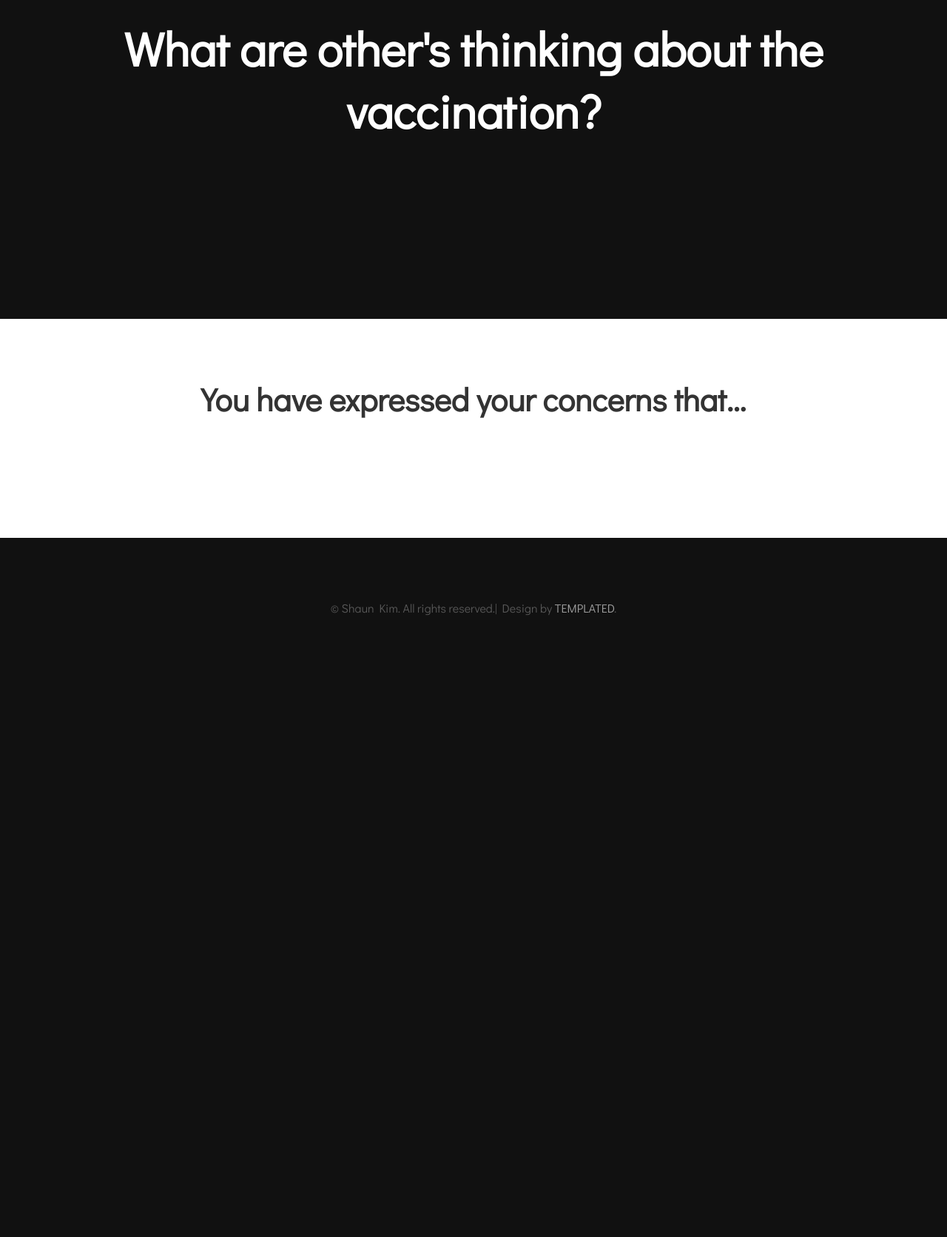
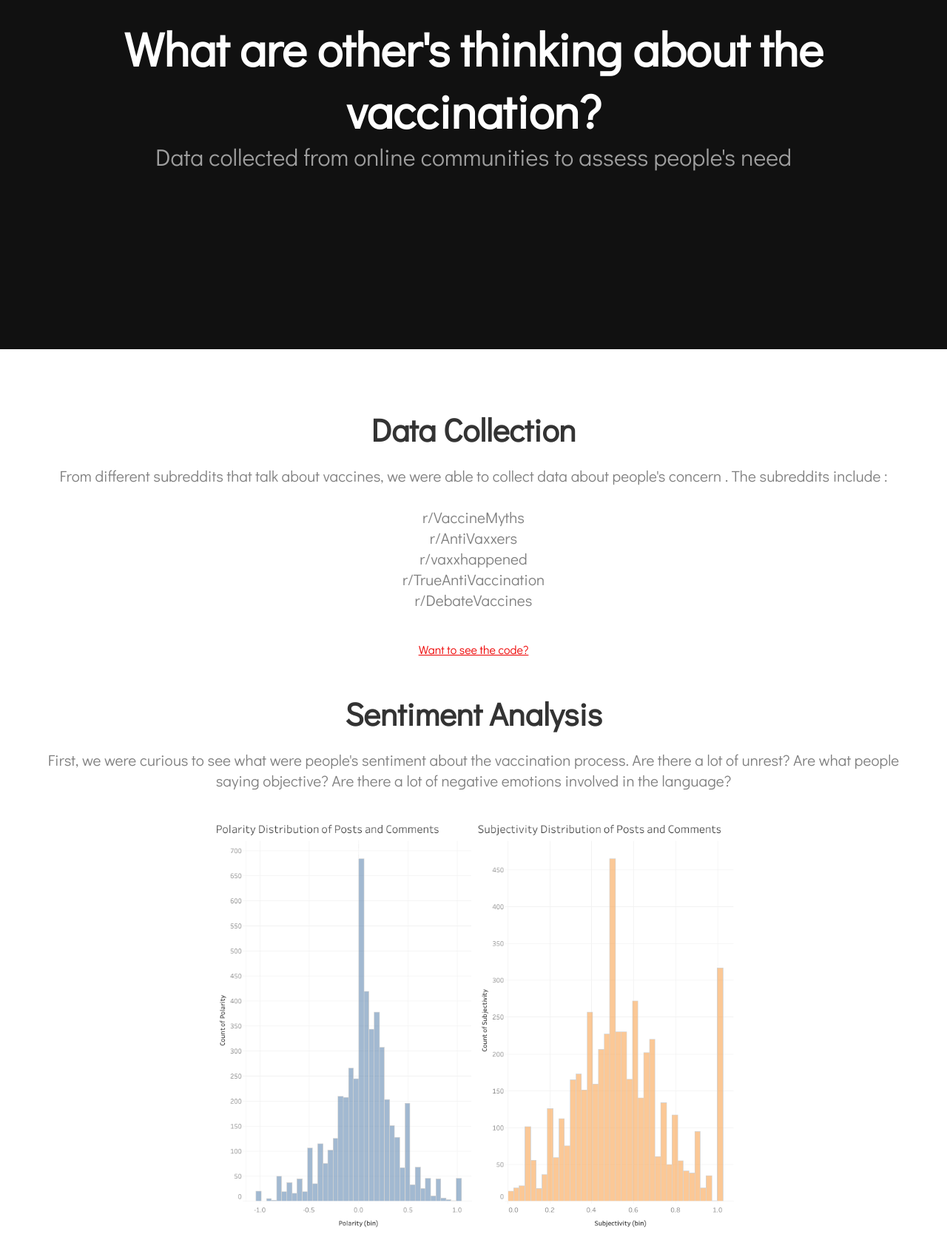
Before and after one commit to sk981102/HooHacks2021, a Django app: page /analysis/ in a window 1280 px wide. Shown: the part 297-1969 px from the top of the page at 74% size. Before the commit the page ends 1129 px from the top, so only its background shows below. Run offline with Django 3.2, Linux system fonts and the light colour scheme; data comes from the database, SQL or seed files in the repository; both versions use the stored data as it was after the commit.

Commit message:
website done

```diff
--- a/debunk/pages/templates/analysis.html
+++ b/debunk/pages/templates/analysis.html
@@ -10,6 +10,34 @@
     <link href="http://fonts.googleapis.com/css?family=Didact+Gothic" rel="stylesheet" />
     <link href="{% static 'default.css' %}" rel="stylesheet" type="text/css" media="all" />
     <link href="{% static 'fonts.css' %}" rel="stylesheet" type="text/css" media="all" />
+	<script src="https://cdn.jsdelivr.net/npm/chart.js@2.9.3/dist/Chart.min.js"></script>
+	<script>
+
+    var config = {
+      type: 'pie',
+      data: {
+        datasets: [{
+          data: {{ data|safe }},
+          backgroundColor: [
+            '#123456', '#808080'
+          ],
+
+          label: 'Population'
+        }],
+        labels: {{ labels|safe }}
+      },
+      options: {
+        responsive: true
+      }
+    };
+
+    window.onload = function() {
+      var ctx = document.getElementById('pie-chart').getContext('2d');
+      window.myPie = new Chart(ctx, config);
+    };
+
+  </script>
+
 </head>
 <body>
 <div id="header-wrapper2">
@@ -27,6 +55,8 @@
 		<div id="banner" class="container">
 		<div class="title">
 			<h2>What are other's thinking about the vaccination?</h2>
+			<span class="byline">Data collected from online communities to assess people's need</span>
+
 		</div>
 	</div>
 	</div>
@@ -35,7 +65,88 @@
 <div id="wrapper">
 	<div id="three-column" class="container">
 		<div class="title">
-			<h2>You have expressed your concerns that... </h2>
+			<h2>Data Collection </h2><br>
+			<span class="byline">From different subreddits that talk about
+			vaccines, we were able to collect data about people's concern
+				. The subreddits include : <br><br>
+
+				r/VaccineMyths<br>
+				r/AntiVaxxers <br>
+				r/vaxxhappened <br>
+				r/TrueAntiVaccination <br>
+				r/DebateVaccines <br>
+			</span>
+			<br> <br>
+			<a href="https://github.com/sk981102/HooHacks2021/blob/main/reddit_data_collection.ipynb">Want to see the code?</a>
+		</div>
+		<div class="title">
+			<h2>Sentiment Analysis</h2><br>
+			<span class="byline"> First, we were curious to see what were people's sentiment about the vaccination process.
+				Are there a lot of unrest? Are what people saying objective? Are there a lot of negative emotions involved in
+				the language?
+				<br><br>
+			</span>
+			<img src="{% static 'images/sentiment.png' %}" alt="figure 1" style="width:60%;height:60%;"><br>
+			<span class="byline"><br>
+				The model was trained on TextBlob to gain sentiments.
+				The polarity ranges from -1 to 1 - -1 being most negative and 1 being most positive. The subjectivity
+				ranges from 0 to 1 - 0 being the least subjective and 1 being the most subjective. People were quite
+				subjective when discussing vaccines. From the distribution, we can see that there are general normal distribution
+				from both positivity and subjectivity.
+
+			</span>
+			<br>
+			<img src="{% static 'images/sentiment2.png' %}" alt="figure 2" style="width:60%;height:60%;"><br>
+			<span class="byline"><br>
+				We tried to analyze if different communities (subreddits) exhibit different qualities in terms of positivity and
+				subjectivity. However, the distribution across all subreddits, the distribution seemed to be similar.
+				This was quite surprising that vaccination is quite a heated subject in this time, yet people
+				are trying to maintain subjectivity when discussing the matter.
+			</span>
+			<br> <br>
+			<a href="https://github.com/sk981102/HooHacks2021/blob/main/sentiment_analysis.ipynb">Want to see the code?</a>
+		</div>
+
+		<div class="title">
+			<h2>Topic Modeling</h2><br>
+			<span class="byline"> Now that we have seen how people feel about vaccine in the online community. We wanted to
+				see what are the main concerns of the people. Utilizing gensim's LDA model, we were able to extract some of the
+				key topics that the communities were discussing online.
+				<br><br>
+			</span>
+			<br>
+			<img src="{% static 'images/topic2.png' %}" alt="figure 4" style="width:60%;height:60%;"><br>
+			<br>
+			<span class="byline"> It occurred that many feared vaccination may be the cause of autism and cancer.
+				Also, many of the keywords and topics were related to children. As parents it is natural for them to
+				worry about the well being, and many seems to be concerned about giving vaccination to their children.
+				There were also some fundamental distrust in the government, researches, and clinical trials. Those
+				concerns should be addressed.
+
+				Because the global pandemic, many of the Covid-19 vaccine manufacturers' names were discussed. Namely, Pfizer
+				and AZ, whether taking one of the other is better for the people. Also, a lot about fever and various
+				covid side-effects were discussed widely.
+				<br><br>
+			</span>
+			<span class="byline"> These topics were used to create the main part of the survey. It was fascinating to
+				see the variety of topics in the reddit community.
+				<br><br>
+			</span>
+			<br> <br>
+			<a href="https://github.com/sk981102/HooHacks2021/blob/main/lda_topic_modelling.ipynb">Want to see the code?</a>
+		</div>
+
+		<div class="title">
+			<h2>What are people thinking right now?</h2><br>
+			<span class="byline"> Following number of people expressed the they are concerned about covid and other
+				vaccinations:
+				<br><br>
+			</span>
+			<br>
+			<div id="container" style="width: 75%">
+    			<canvas id="pie-chart" style="width: 75%" ></canvas>
+  			</div>
+			<br>
 		</div>
 	</div>
 </div>
--- a/debunk/pages/views.py
+++ b/debunk/pages/views.py
@@ -1,4 +1,5 @@
 from django.shortcuts import render
+from survey.models import SurveyCovid,SurveyOther
 
 # Create your views here.
 
@@ -6,4 +7,44 @@ def home_view(request, *args, **kwargs):
     return render(request, "index.html", {})
 
 def analysis_view(request, *args, **kwargs):
-    return render(request, "analysis.html", {})
+    labels = ["Covid", "Others"]
+
+    queryset = SurveyCovid.objects.all()
+    queryset2 = SurveyOther.objects.all()
+    data=[len(queryset),len(queryset2)]
+
+    v1,v2,v3,v4=0,0,0,0
+    for q in queryset:
+        if q.vaccine_type:
+            v1+=1
+        if q.second_shot:
+            v2+=1
+        if q.side_effect:
+            v3+=1
+        if q.children:
+            v4+=1
+    covid_labels=["Different Vaccines","Second Dose","Side Effect", "Children"]
+    covid_data = [v1,v2,v3,v4]
+
+    v1,v2,v3,v4=0,0,0,0
+    for q in queryset2:
+        if q.autism:
+            v1+=1
+        if q.cancer:
+            v2+=1
+        if q.choice:
+            v3+=1
+        if q.gov:
+            v4+=1
+    other_labels=["Cause Autism","Cause Cancer","Just a Choice", "Don't Trust Government"]
+    other_data = [v1,v2,v3,v4]
+    print(covid_data)
+
+    return render(request, "analysis.html", {
+        'labels': labels,
+        'data': data,
+        'covid_labels': covid_labels,
+        'covid_data': covid_data,
+        'other_labels': other_labels,
+        'other_data': other_data,
+    })
--- a/debunk/static/default.css
+++ b/debunk/static/default.css
@@ -527,3 +527,29 @@
 		text-align: center;
 		color: rgba(0,0,0,.5);
 	}
+
+	#two-column
+	{
+		text-align: center;
+		color: rgba(0,0,0,0.6);
+	}
+
+	#two-column .fa
+	{
+		display: block;
+		padding: 1em 0em;
+		color: rgba(0,0,0,1);
+		font-size: 2em;
+	}
+
+	#two-column .title h2
+	{
+		font-weight: bold;
+		color: rgba(0,0,0,0.8);
+	}
+
+	#two-column .title .byline
+	{
+		text-align: center;
+		color: rgba(0,0,0,.5);
+	}
```
Also changed, not shown: debunk/db.sqlite3, debunk/static/images/sentiment.png (added), debunk/static/images/sentiment2.png (added), debunk/static/images/topic.png (added), debunk/static/images/topic2.png (added), debunk/static/images/wordcloud.png (added), 3 other files.
